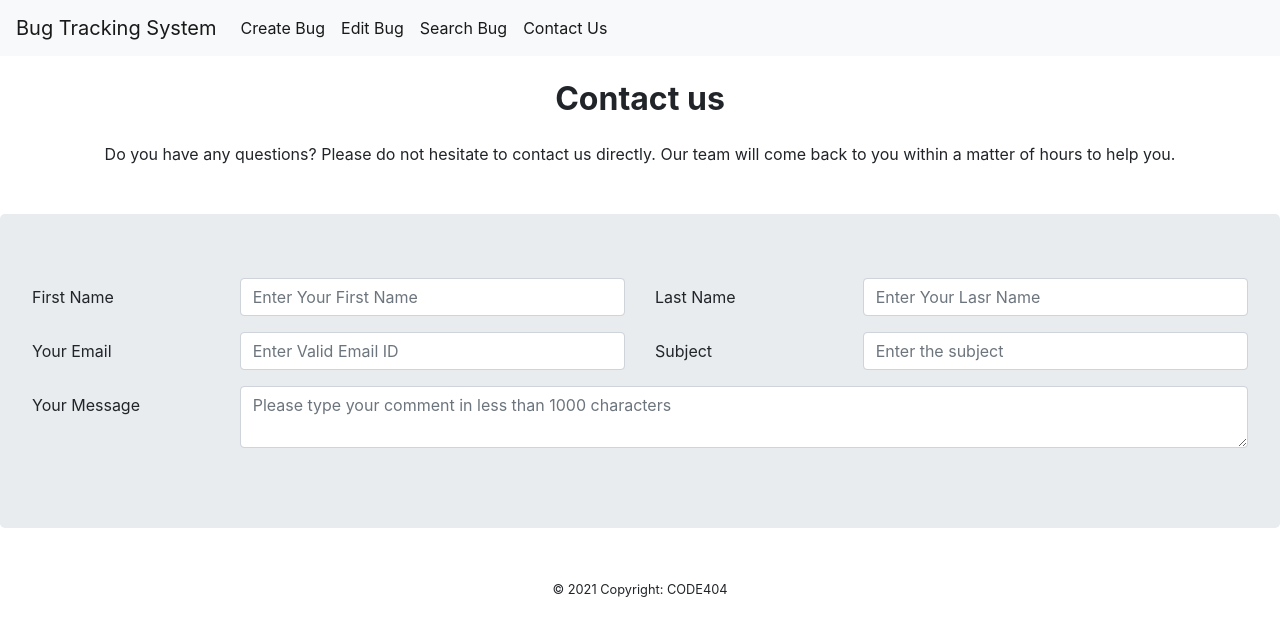
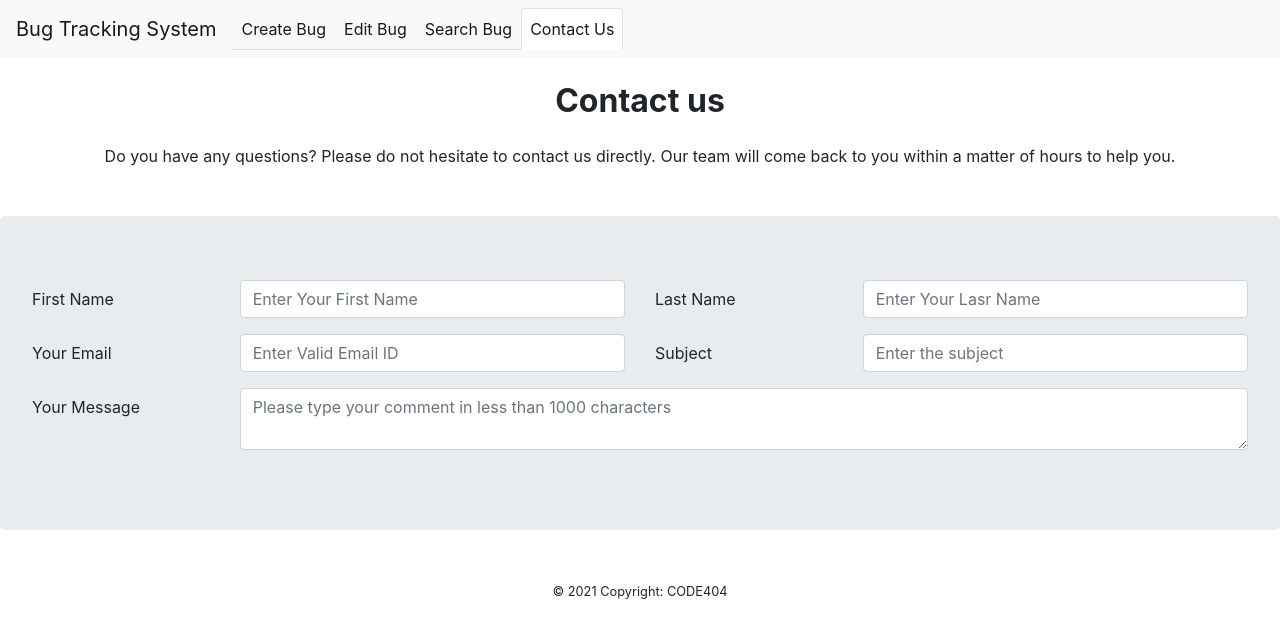
Before and after one commit to Indhugi/AngularBTS, an Angular app: page /contactUs in a window 1280 px wide. Shown: the top 638 px of the page. Built offline with nearby package versions, Linux system fonts and the light colour scheme.

Commit message:
header tab UI change

```diff
--- a/src/app/header/header.component.html
+++ b/src/app/header/header.component.html
@@ -12,15 +12,15 @@
 </head>
 
 <body>
-  <nav class="navbar navbar-expand-lg navbar-light bg-light">
+  <nav class="navbar navbar-expand-lg navbar-light bg-light  ">
     <a class="navbar-brand" href="../index.html">Bug Tracking System</a>
     <button class="navbar-toggler" type="button" data-toggle="collapse" data-target="#navbarSupportedContent"
       aria-controls="navbarSupportedContent" aria-expanded="false" aria-label="Toggle navigation">
       <span class="navbar-toggler-icon"></span>
     </button>
     <div class="collapse navbar-collapse" id="navbarSupportedContent">
-      <ul class="navbar-nav mr-auto">
-        <li class="nav-item active"><a class="nav-link" routerLink="/createBug" routerLinkActive="active">Create Bug <span
+      <ul class="navbar-nav mr-auto nav nav-tabs">
+        <li class="nav-item active "><a class="nav-link" routerLink="/createBug" routerLinkActive="active">Create Bug <span
           class="sr-only">(current)</span></a>
         </li>
         <li class="nav-item active">
```
